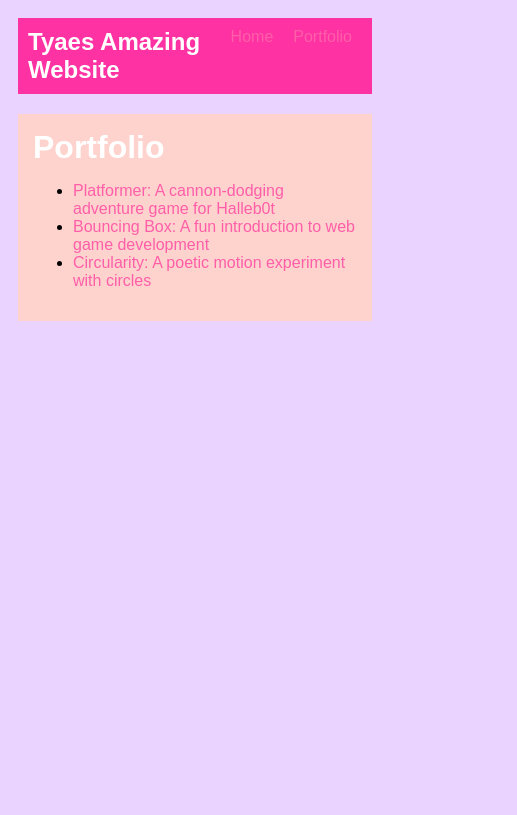
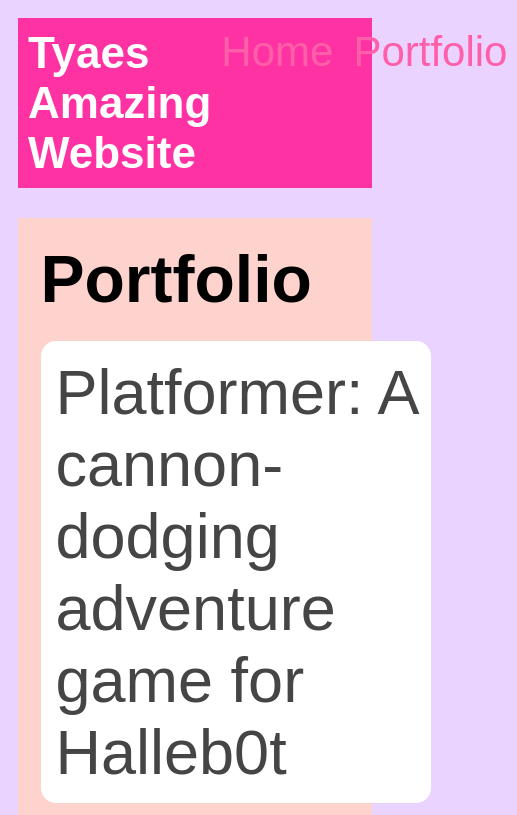
Before and after one commit to TyaeT/TyaeT.github.io, a plain HTML site: page portfolio.html in a window 390 px wide. Shown: the top 815 px of the page, 517 px wide, since content can reach past the window. Drawn offline with Linux system fonts and the light colour scheme.

Commit message:
css profolio

```diff
--- a/style.css
+++ b/style.css
@@ -75,3 +75,79 @@ main {
 h2, h3 {
     margin: 0px;
 }
+
+/* Portfolio styles */
+.content h1 {
+    color: black;
+  }
+
+  #portfolio {
+    list-style-type: none;
+    padding-left: 0;
+  }
+
+  #portfolio li {
+    background: #fff;
+    padding: 10px;
+    border-radius: 10px;
+    margin-bottom: 10px;
+  }
+
+  #portfolio li:hover {
+    background: #eee;
+  }
+
+  #portfolio a {
+    text-decoration: none;
+    color: #454545;
+  }
+
+  /* responsive web design */
+@media screen and (min-width: 120px) and (max-width: 1080px) {
+    main {
+      height: 100ch;
+      zoom: 1.5;
+      display: grid;
+    }
+
+    h1 {
+      font-size: 44px;
+    }
+
+    h2 {
+      font-size: 42px;
+    }
+
+    h3 {
+      font-size: 36px;
+    }
+
+    #all-contents {
+      height: 100ch;
+      margin: none;
+    }
+
+    a {
+      font-size: 42px;
+    }
+
+    .sidebar {
+      margin-right: 0px;
+      justify-content: center;
+      align-items: center;
+    }
+
+    .sidebar-img {
+      width: 100%;
+    }
+
+    p,
+    li {
+      font-size: 24px;
+    }
+
+    .content {
+      align-content: center;
+      justify-content: center;
+    }
+  }
```
